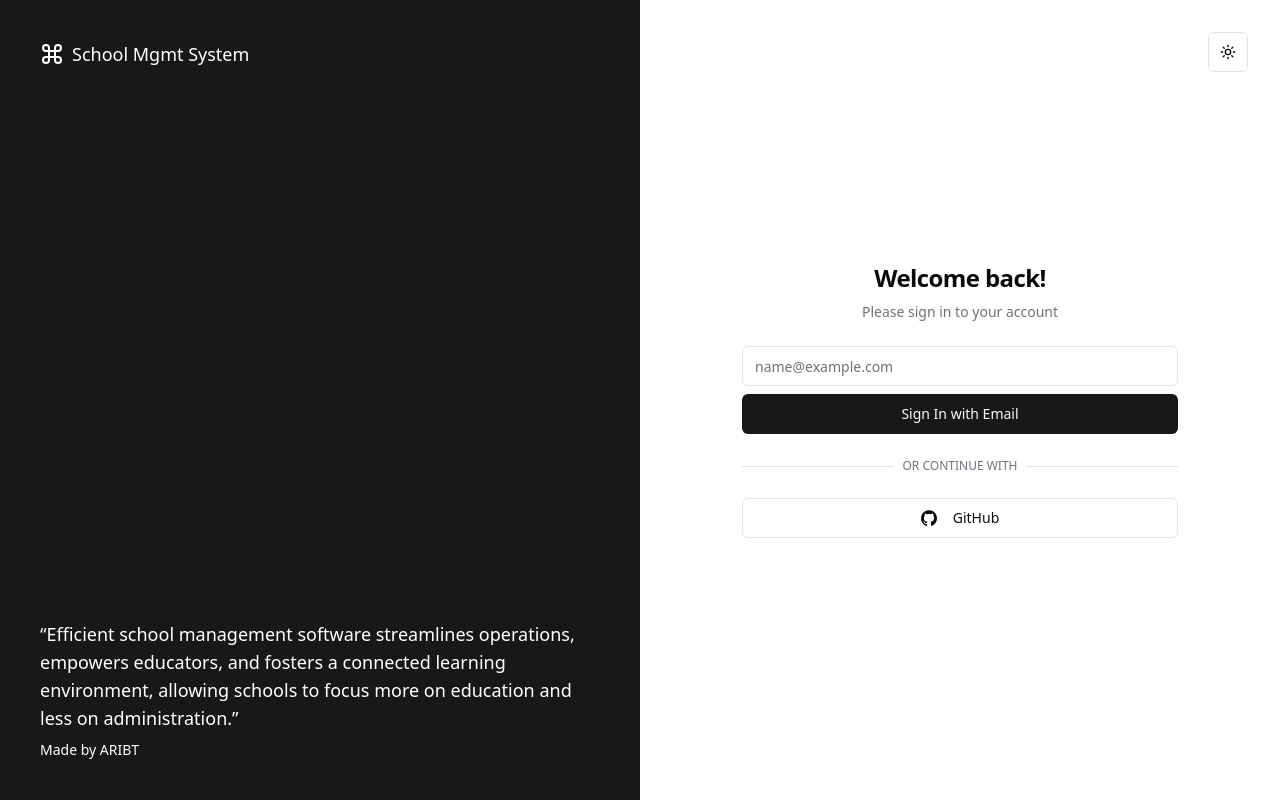
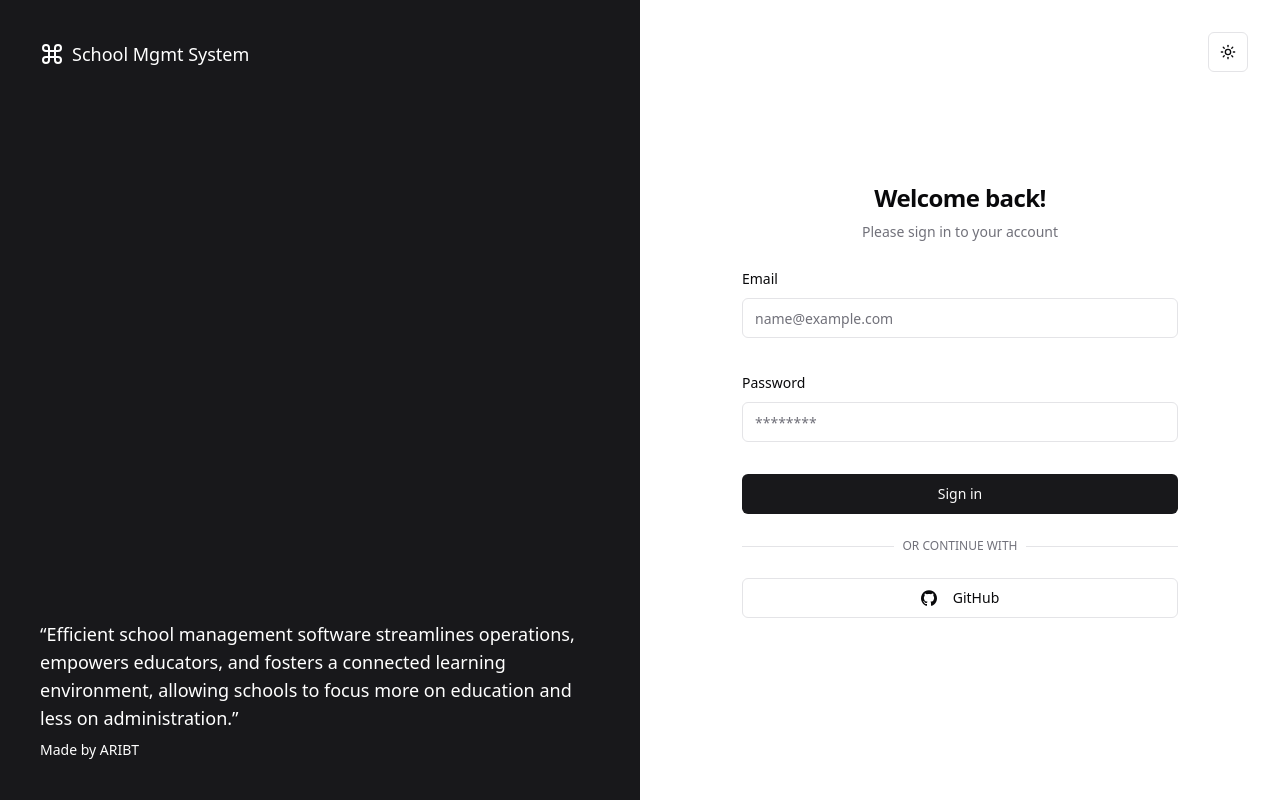
Before and after one commit to Prakash-Banjade/sms-frontend, a React (Vite) app: page / in a window 1280 px wide. Built offline with nearby package versions, Linux system fonts and the light colour scheme.

Commit message:
add generic form

```diff
--- a/src/apps/public/components/login-page/login-form.tsx
+++ b/src/apps/public/components/login-page/login-form.tsx
@@ -1,51 +1,56 @@
 import * as React from "react"
 
 import { cn } from "@/lib/utils"
-import { Label } from "@/components/ui/label"
-import { Input } from "@/components/ui/input"
 import { Button } from "@/components/ui/button"
 import { LoaderCircle } from "lucide-react"
 import { Icons } from "@/components/ui/icons"
+import { useForm } from "react-hook-form"
+import { z } from "zod"
+import { zodResolver } from "@hookform/resolvers/zod"
+import AppForm from "@/components/forms/app-form"
 interface LoginFormProps extends React.HTMLAttributes<HTMLDivElement> { }
 
+const loginFormSchema = z.object({
+    email: z.string().email({ message: "Please enter a valid email address" }),
+    password: z.string({ required_error: "Password is required" }).min(8, { message: "Password must be at least 8 characters long" }),
+})
+
+type loginFormSchemaType = z.infer<typeof loginFormSchema>;
+
 export function LoginForm({ className, ...props }: LoginFormProps) {
-    const [isLoading, setIsLoading] = React.useState<boolean>(false)
+    const form = useForm<z.infer<typeof loginFormSchema>>({
+        resolver: zodResolver(loginFormSchema),
+        defaultValues: {
+            email: "",
+            password: "",
+        },
+    })
 
-    async function onSubmit(event: React.SyntheticEvent) {
-        event.preventDefault()
-        setIsLoading(true)
-
-        setTimeout(() => {
-            setIsLoading(false)
-        }, 3000)
+    function onSubmit(values: z.infer<typeof loginFormSchema>) {
+        console.log(values)
     }
 
     return (
         <div className={cn("grid gap-6", className)} {...props}>
-            <form onSubmit={onSubmit}>
-                <div className="grid gap-2">
-                    <div className="grid gap-1">
-                        <Label className="sr-only" htmlFor="email">
-                            Email
-                        </Label>
-                        <Input
-                            id="email"
-                            placeholder="name@example.com"
-                            type="email"
-                            autoCapitalize="none"
-                            autoComplete="email"
-                            autoCorrect="off"
-                            disabled={isLoading}
-                        />
-                    </div>
-                    <Button disabled={isLoading}>
-                        {isLoading && (
-                            <LoaderCircle className="mr-2 h-4 w-4 animate-spin" />
-                        )}
-                        Sign In with Email
-                    </Button>
-                </div>
-            </form>
+            <AppForm schema={loginFormSchema} form={form}>
+                <form onSubmit={form.handleSubmit(onSubmit)} className="space-y-8">
+
+                    <AppForm.Email<loginFormSchemaType>
+                        label="Email"
+                        name="email"
+                        placeholder="name@example.com"
+                    />
+                    <AppForm.Password<loginFormSchemaType>
+                        label="Password"
+                        name="password"
+                        placeholder="********"
+                    />
+
+                    <AppForm.Submit className="w-full">
+                        Sign in
+                    </AppForm.Submit>
+                </form>
+            </AppForm>
             <div className="relative">
                 <div className="absolute inset-0 flex items-center">
                     <span className="w-full border-t" />
@@ -56,8 +61,8 @@ export function LoginForm({ className, ...props }: LoginFormProps) {
                     </span>
                 </div>
             </div>
-            <Button variant="outline" type="button" disabled={isLoading}>
-                {isLoading ? (
+            <Button variant="outline" type="button" disabled={false}>
+                {false ? (
                     <LoaderCircle className="mr-2 h-4 w-4 animate-spin" />
                 ) : (
                     <Icons.gitHub className="mr-2 h-4 w-4" />
--- /dev/null
+++ b/src/components/forms/app-form.tsx
@@ -0,0 +1,110 @@
+import React, { createContext, PropsWithChildren } from 'react';
+import { FieldValues, useFormContext, UseFormReturn } from 'react-hook-form';
+import { ZodType } from 'zod';
+import { Form, FormControl, FormDescription, FormField, FormItem, FormLabel, FormMessage } from '../ui/form';
+import { Input } from '../ui/input';
+import { Button } from '../ui/button';
+
+type SchemaContextType<T> = ZodType<T>;
+
+const SchemaContext = createContext<SchemaContextType<any> | null>(null);
+
+export type TFormFieldProps<T> = {
+    name: keyof T;
+    label: string;
+    placeholder?: string;
+    description?: string;
+};
+
+interface FormProps<T extends FieldValues> {
+    schema: ZodType<T>;
+    children: React.ReactNode;
+    form: UseFormReturn<T>;
+}
+
+function AppForm<T extends FieldValues>({ schema, children, form }: FormProps<T>) {
+    return (
+        <SchemaContext.Provider value={schema}>
+            <Form {...form}>{children}</Form>
+        </SchemaContext.Provider>
+    );
+}
+
+AppForm.Text = function Text<T extends FieldValues>({ name, label, placeholder = '', description = '' }: TFormFieldProps<T>) {
+    const { control } = useFormContext();
+
+    return (
+        <FormField
+            control={control}
+            name={name as string}
+            render={({ field }) => (
+                <FormItem>
+                    <FormLabel>{label}</FormLabel>
+                    <FormControl>
+                        <Input type="text" placeholder={placeholder} {...field} />
+                    </FormControl>
+                    {description && <FormDescription>{description}</FormDescription>}
+                    <FormMessage />
+                </FormItem>
+            )}
+        />
+    );
+};
+
+AppForm.Email = function Email<T extends FieldValues>({ name, label, placeholder = '', description = '' }: TFormFieldProps<T>) {
+    const { control } = useFormContext();
+
+    return (
+        <FormField
+            control={control}
+            name={name as string}
+            render={({ field }) => (
+                <FormItem>
+                    <FormLabel>{label}</FormLabel>
+                    <FormControl>
+                        <Input type="email" placeholder={placeholder} {...field} />
+                    </FormControl>
+                    {description && <FormDescription>{description}</FormDescription>}
+                    <FormMessage />
+                </FormItem>
+            )}
+        />
+    );
+};
+
+AppForm.Password = function Password<T extends FieldValues>({ name, label, placeholder = '', description = '' }: TFormFieldProps<T>) {
+    const { control } = useFormContext();
+
+    return (
+        <FormField
+            control={control}
+            name={name as string}
+            render={({ field }) => (
+                <FormItem>
+                    <FormLabel>{label}</FormLabel>
+                    <FormControl>
+                        <Input type="password" placeholder={placeholder} {...field} />
+                    </FormControl>
+                    {description && <FormDescription>{description}</FormDescription>}
+                    <FormMessage />
+                </FormItem>
+            )}
+        />
+    );
+};
+
+interface AppFormSubmitProps extends React.HTMLAttributes<HTMLButtonElement>, PropsWithChildren { }
+
+AppForm.Submit = function Submit({ children, ...props }: AppFormSubmitProps) {
+    return (
+        <FormItem>
+            <FormControl>
+                <Button type="submit" {...props}>
+                    {children}
+                </Button>
+            </FormControl>
+        </FormItem>
+    );
+};
+
+export default AppForm;
```
